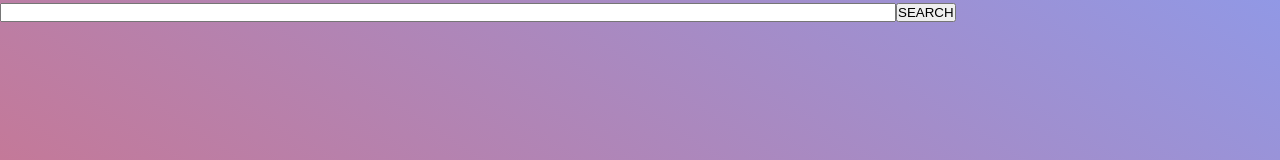
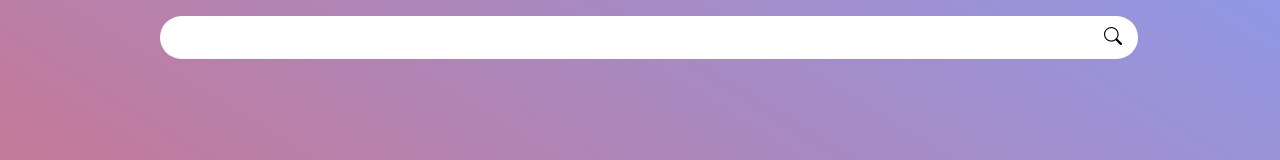
Before and after one commit to KONSTANTINOSKOUKOS/AudioPlayer, a Vue app in the folder client/: page / in a window 1280 px wide. Shown: the top 160 px of the page. Built offline with nearby package versions, Linux system fonts and the light colour scheme.

Commit message:
search bar styling server cleanup

```diff
--- a/client/src/App.vue
+++ b/client/src/App.vue
@@ -1,15 +1,18 @@
 <template>
+  <!-- <input placeholder="nvhir0q[ew0]" type="text"> -->
   <audio src=""></audio>
   <form>
     <input v-model="search" type="text" id="search">
-    <button @click.prevent="searchh" type="submit">SEARCH</button>
+    <button placeholder="Βρείτε τραγούδια και playlist με youtube link ή αναζήτηση" @click.prevent="searchh"
+      type="submit"><i class="bi-search"></i></button>
   </form>
 
   <div class="player">
-    <div class="info">
+    <Spinner style="margin-bottom: 40vh;" v-if="loading" />
+    <div v-else class="info">
       <img :src="song.image">
       <h1>{{ song.title }}</h1>
-      <h3 style="text-align: center;">{{ song.author }}</h3>
+      <h3>{{ song.author }}</h3>
     </div>
     <div class="progress">
       <span>{{ currentt }}</span>
@@ -27,6 +30,7 @@
   </div>
 </template>
 <script setup lang="ts">
+import Spinner from './components/Spinner.vue';
 import { onMounted, ref } from 'vue';
 import axios from 'axios';
 
@@ -34,7 +38,7 @@ let audio: HTMLAudioElement;
 let progress: HTMLInputElement;
 const playing = ref(false);
 const currentt = ref('');
-const totalt = ref('');
+// const totalt = ref('');
 const search = ref('');
 const song = ref({
   title: '',
@@ -45,6 +49,7 @@ const song = ref({
     timestamp: ''
   }
 });
+const loading = ref(false);
 
 onMounted(() => {
   audio = document.querySelector('audio') as HTMLAudioElement;
@@ -69,7 +74,7 @@ const loadsong = () => {
     console.log('loaded');
     audio.onloadedmetadata = () => {//loaded song details
       progress.max = Math.round(audio.duration).toString();//max ==duration
-      totalt.value = format(Math.round(audio.duration));//label set to max formatted
+      // totalt.value = format(Math.round(audio.duration));//label set to max formatted
     }
   }
 }
@@ -106,18 +111,19 @@ const format = (time: number) => {
   return `${min}:${sec}`;
 }
 const searchh = async () => {
+  loading.value = true;
   again();
-  toggle();
+  // toggle();
   const newstr = search.value.replace(' ', '%20');
-  const res = await axios.get(`http://localhost:5000/${newstr}`);
-  song.value.author = res.data.author.name;
-  song.value.title = res.data.title;
-  song.value.image = res.data.image;
-  song.value.duration = res.data.duration;
+  search.value = '';
+  const res = await axios.get(`http://localhost:5000/search/${newstr}`);
+  console.log(res.data);
+  song.value = res.data;
+  loading.value = false;
 }
 </script>
 
-<style>
+<style scoped>
 @import './assets/base.css';
 @import url("https://cdn.jsdelivr.net/npm/bootstrap-icons@1.8.3/font/bootstrap-icons.css");
 
@@ -130,9 +136,16 @@ const searchh = async () => {
 }
 
 i {
-  font-size: 3em;
   color: black;
   cursor: pointer;
+}
+
+i:hover {
+  background-color: rgba(0, 0, 0, .05);
+}
+
+.player i {
+  font-size: 3em;
 }
 
 .bi-play-fill::before,
@@ -151,10 +164,12 @@ i {
 
 /* ////////////////////////////////////////////////////////////////////////////////// */
 .player {
+  /* margin-top: calc(100vh - 10em); */
+  /* background: linear-gradient(to top right, #e66465, #9198e5); */
   height: 100vh;
   display: flex;
   flex-direction: column;
-  justify-content: center;
+  justify-content: end;
   align-items: center;
 }
 
@@ -176,8 +191,28 @@ i {
   width: 75vw;
 }
 
+form {
+  display: flex;
+  justify-content: center;
+  background-color: white;
+  position: fixed;
+  top: 0;
+  z-index: 999;
+  margin: 1rem calc((100vw - 75vw) / 2);
+  border-radius: 100vmax;
+}
+
+form>* {
+  background-color: white;
+  border: 0;
+  outline: 0;
+  margin: .7rem 1rem;
+  font-size: 1.2em;
+}
+
 #search {
   width: 70vw;
+  color: black;
 }
 
 .info {
@@ -190,6 +225,11 @@ img {
   width: 45vw;
 }
 
+h1,
+h3 {
+  text-align: center;
+}
+
 h1 {
   font-size: 2.5em;
 }
@@ -198,25 +238,3 @@ h3 {
   font-size: 1.5em;
 }
 </style>
-
-<!-- SONG RESPONSE{
-    "type": "video",
-    "videoId": "dQw4w9WgXcQ",
-    "url": "https://youtube.com/watch?v=dQw4w9WgXcQ",
-    "title": "Rick Astley - Never Gonna Give You Up (Official Music Video)",
-    "description": "“Never Gonna Give You Up” was a global smash on its release in July 1987, topping the charts in 25 countries including Rick's ...",
-    "image": "https://i.ytimg.com/vi/dQw4w9WgXcQ/hq720.jpg",
-    "thumbnail": "https://i.ytimg.com/vi/dQw4w9WgXcQ/hq720.jpg",
-    "seconds": 213,
-    "timestamp": "3:33",
-    "duration": {
-        "seconds": 213,
-        "timestamp": "3:33"
-    },
-    "ago": "12 years ago",
-    "views": 1238068313,
-    "author": {
-        "name": "Rick Astley",
-        "url": "https://youtube.com/channel/UCuAXFkgsw1L7xaCfnd5JJOw"
-    }
-} -->
--- /dev/null
+++ b/client/src/components/Spinner.vue
@@ -0,0 +1,32 @@
+<template>
+    <div class="lds-dual-ring"></div>
+</template>
+<style scoped>
+.lds-dual-ring {
+    display: inline-block;
+    width: 80px;
+    height: 80px;
+}
+
+.lds-dual-ring:after {
+    content: " ";
+    display: block;
+    width: 64px;
+    height: 64px;
+    margin: 8px;
+    border-radius: 50%;
+    border: 6px solid #000;
+    border-color: #000 transparent #000 transparent;
+    animation: lds-dual-ring 1.2s linear infinite;
+}
+
+@keyframes lds-dual-ring {
+    0% {
+        transform: rotate(0deg);
+    }
+
+    100% {
+        transform: rotate(360deg);
+    }
+}
+</style>
--- a/client/src/main.ts
+++ b/client/src/main.ts
@@ -1,4 +1,5 @@
 import { createApp } from 'vue'
 import App from './App.vue'
+import './assets/base.css'
 
 createApp(App).mount('#app')
```
Also changed, not shown: 1 other file (tests, documents, lock files or other folders).
